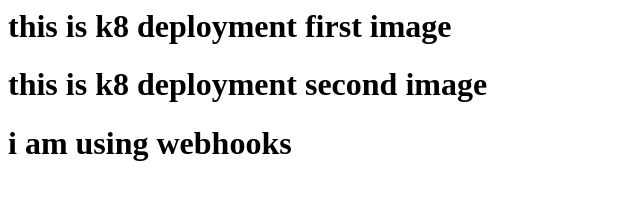
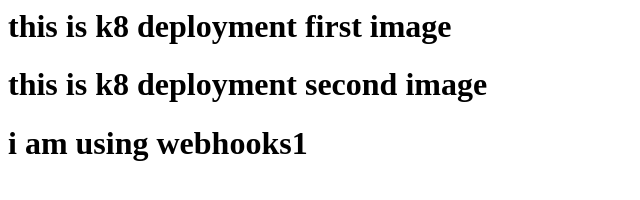
Before and after one commit to prasad888/project1, a plain HTML site: page index.html in a window 1280 px wide. Shown: the full height of the page, 0-640 px from the left. Drawn offline with Linux system fonts and the light colour scheme.

Commit message:
Update index.html

```diff
--- a/index.html
+++ b/index.html
@@ -1,3 +1,3 @@
 <h1>this is k8 deployment first image</h1>
 <h1> this is k8 deployment second image</h1>
-<h1> i am using webhooks </h1>
+<h1> i am using webhooks1 </h1>
```
